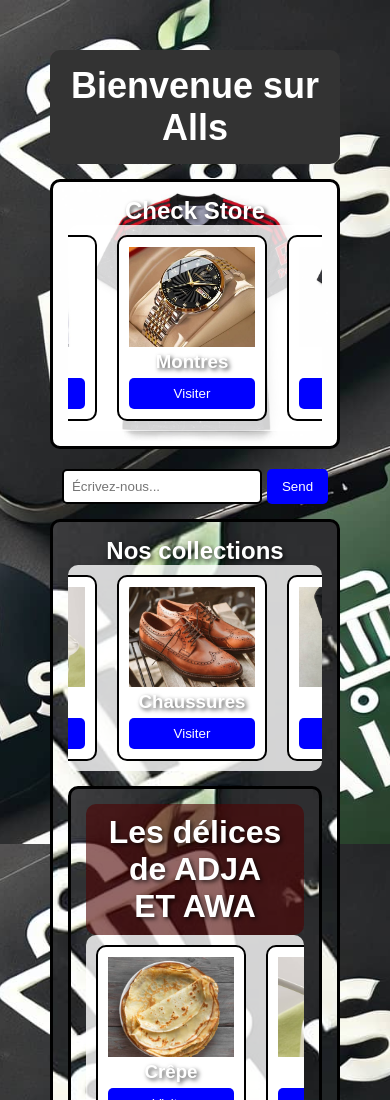
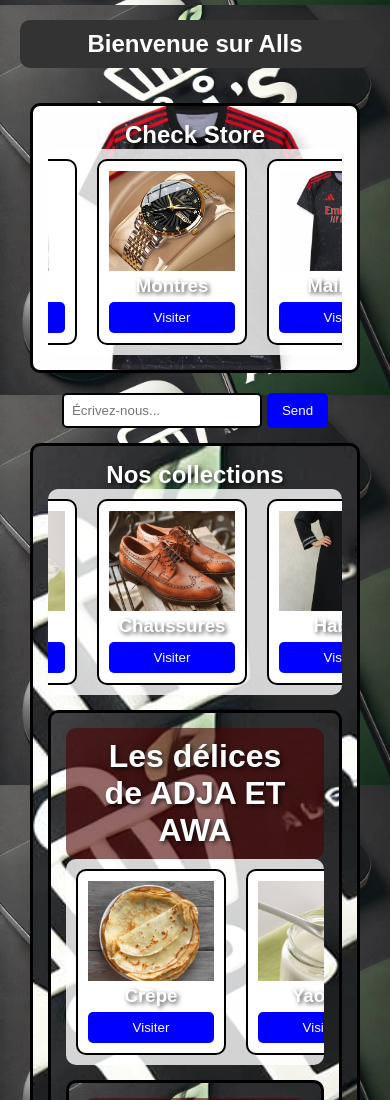
Before and after one commit to JARDO2003/ALLS, a plain HTML site: page index.html in a window 390 px wide. Shown: the top 1100 px of the page. Drawn offline with Linux system fonts and the light colour scheme.

Commit message:
Update index.html
r

```diff
--- a/index.html
+++ b/index.html
@@ -36,6 +36,38 @@
     text-align: center; /* Centrage du texte */
     border-radius: 10px; /* Coins arrondis */
 }
+        @media screen and (max-width: 768px) {
+    body {
+        padding: 20px;
+        background-size: contain;
+    }
+    .container {
+        max-width: 100%;
+        padding: 10px;
+    }
+    .box {
+        padding: 10px;
+        margin: 10px 0;
+    }
+    .header {
+        font-size: 24px;
+        padding: 10px;
+    }
+    .slider-container {
+        padding: 5px;
+    }
+    .card {
+        width: 120px;
+        padding: 5px;
+    }
+    .card img {
+        height: 80px;
+    }
+    input {
+        width: 100%;
+    }
+}
+
 
         .container {
             max-width: 800px;
```
